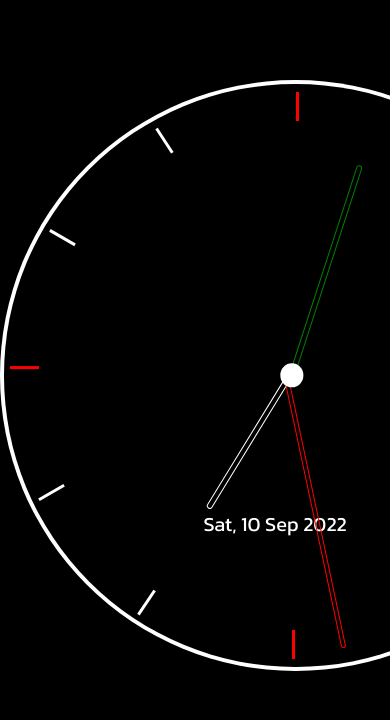
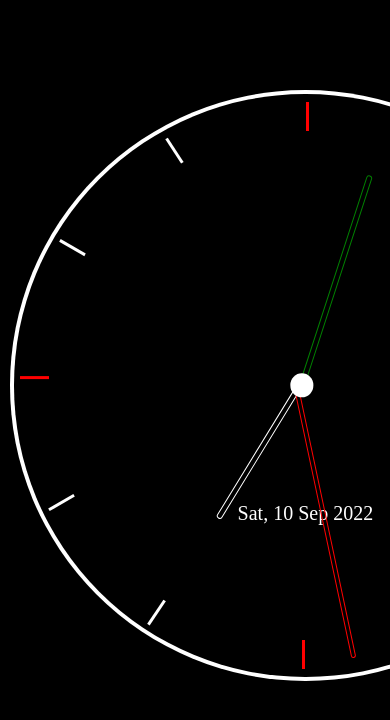
Before and after one commit to jhamayank02/Analog-Clock, a plain HTML site: page index.html in a window 390 px wide. Shown: the top 720 px of the page. Drawn offline with Linux system fonts and the light colour scheme.

Commit message:
Fixed responsiveness on mobiles

```diff
--- a/clock.css
+++ b/clock.css
@@ -8,6 +8,10 @@
 
 body{
     background-color: black;
+}
+
+.box{
+    padding: 10px;
 }
 
 .outerCircle{
@@ -170,13 +174,7 @@ body{
 }
 
 .date{
-    height: fit-content;
-    width: fit-content;
-    position: absolute;
-    top: 73%;
     font-size: 20px;
-    left: 34.2%;
-    border-radius: 6px;
-    font-family: 'Kanit', sans-serif;
     color: white;
+    margin: 70%auto;
 }
```
